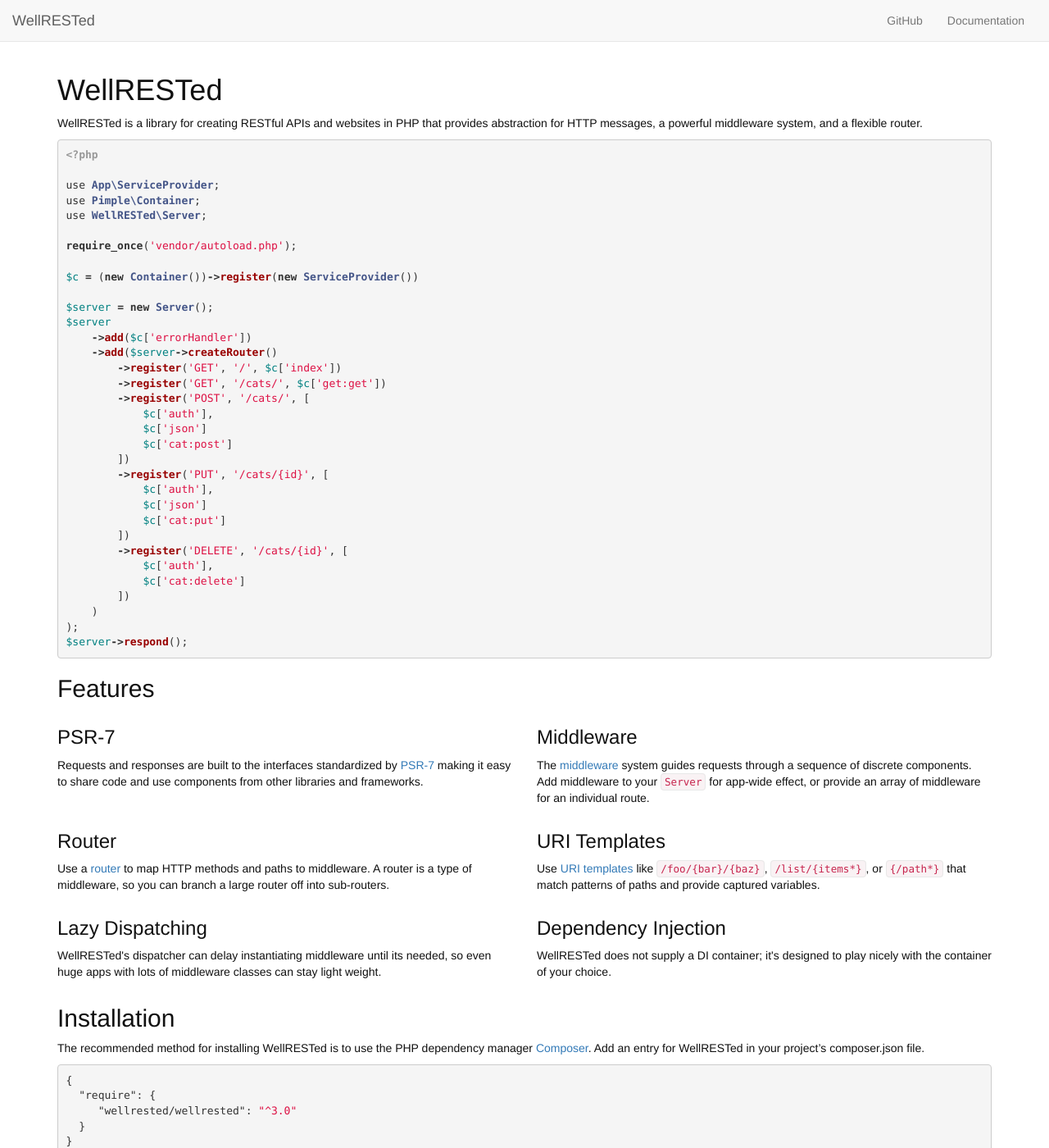
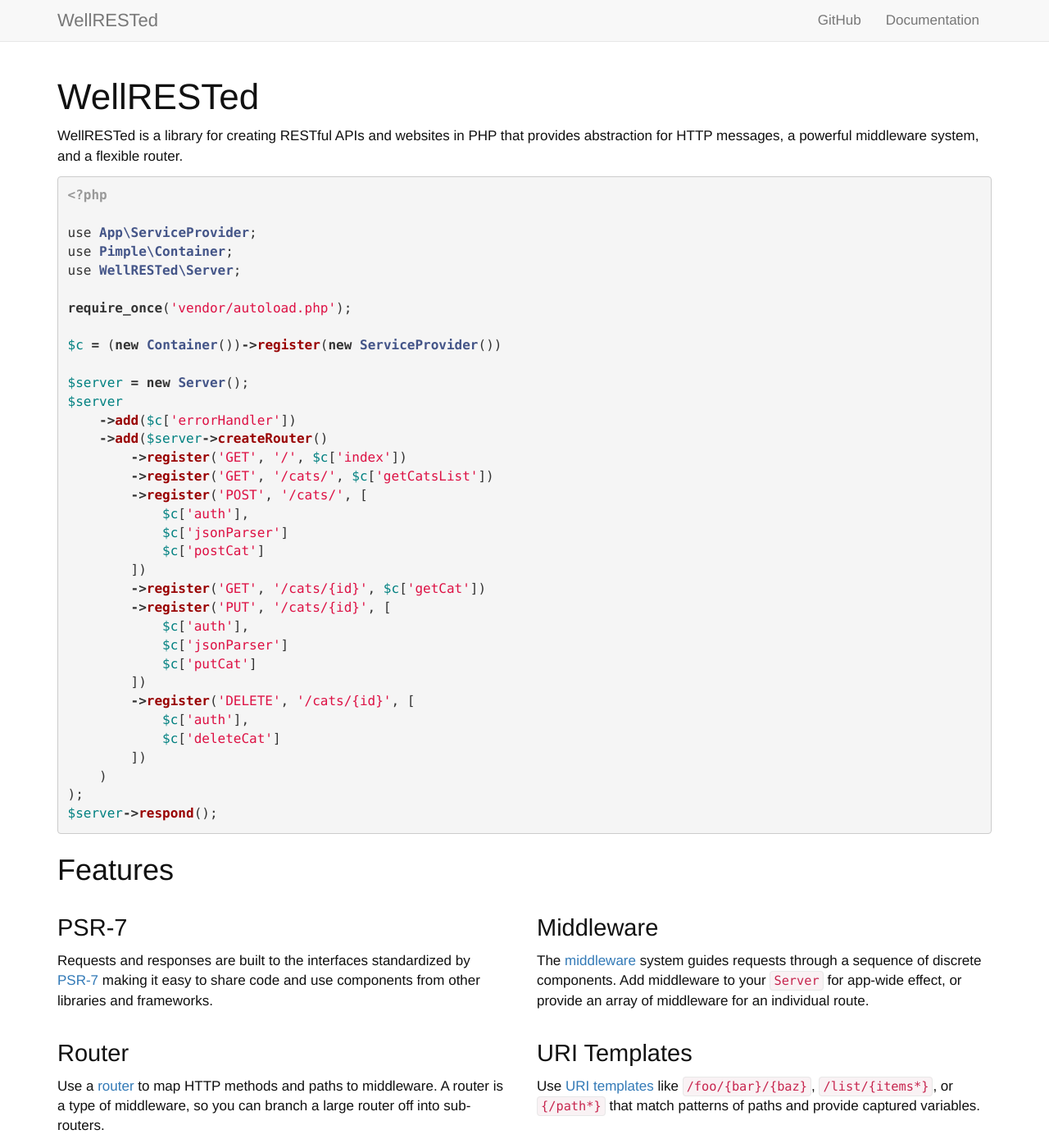
Before and after one commit to wellrestedphp/wellrestedphp.github.io, a Jekyll site: the page built from index.html, in a window 1280 px wide and 1400 px high. Shown: the whole window at 82% size. Built offline with Jekyll 4.4.1, drawn with Linux system fonts in a browser that asks for light colours; some of the changed text lies outside the part shown.

Commit message:
Add footer and update index content

```diff
--- a/_includes/footer.html
+++ b/_includes/footer.html
@@ -1,2 +1,9 @@
 <footer class="footer">
+    <div class="container footer-container">
+        <div class="row footer-row">
+            <div class="col-sm-12 text-center">
+                <small>Copyright ® 2016 by PJ Dietz</small>
+            </div>
+        </div>
+    </div>
 </footer>
--- a/_includes/header.html
+++ b/_includes/header.html
@@ -1,6 +1,6 @@
 <header class="site-header">
     <nav class="navbar navbar-default navbar-fixed-top">
-        <div class="container-fluid">
+        <div class="container">
             <!-- Brand and toggle get grouped for better mobile display -->
             <div class="navbar-header">
                 <button type="button" class="navbar-toggle collapsed" data-toggle="collapse" data-target="#bs-example-navbar-collapse-1" aria-expanded="false">
--- a/_sass/_site.scss
+++ b/_sass/_site.scss
@@ -1,3 +1,18 @@
 body {
     padding-top: 70px;
 }
+
+.footer-container {
+    margin-top: 30px;
+    border-top: 2px solid #ddd;
+    padding-top: 30px;
+    margin-bottom: 30px;
+}
+
+.no-break {
+    white-space: nowrap;
+}
+
+footer small {
+    font-size: 12px;
+}
--- /dev/null
+++ b/_sass/_variables.scss
@@ -0,0 +1 @@
+$font-size-base:17px !default;
--- a/css/main.scss
+++ b/css/main.scss
@@ -47,6 +47,7 @@
 
 // Import partials from `sass_dir` (defaults to `_sass`)
 @import
+    "variables",
     "base",
     "syntax-highlighting",
     "bootstrap",
--- a/index.html
+++ b/index.html
@@ -3,6 +3,7 @@
 ---
 
 <div class="home">
+
     <h1>WellRESTed</h1>
     <p>WellRESTed is a library for creating RESTful APIs and websites in PHP
         that provides abstraction for HTTP messages, a powerful middleware
@@ -24,20 +25,21 @@
     ->add($c['errorHandler'])
     ->add($server->createRouter()
         ->register('GET', '/', $c['index'])
-        ->register('GET', '/cats/', $c['get:get'])
+        ->register('GET', '/cats/', $c['getCatsList'])
         ->register('POST', '/cats/', [
             $c['auth'],
-            $c['json']
-            $c['cat:post']
+            $c['jsonParser']
+            $c['postCat']
         ])
+        ->register('GET', '/cats/{id}', $c['getCat'])
         ->register('PUT', '/cats/{id}', [
             $c['auth'],
-            $c['json']
-            $c['cat:put']
+            $c['jsonParser']
+            $c['putCat']
         ])
         ->register('DELETE', '/cats/{id}', [
             $c['auth'],
-            $c['cat:delete']
+            $c['deleteCat']
         ])
     )
 );
@@ -50,7 +52,7 @@
         <div class="col-sm-6">
             <h3>PSR-7</h3>
             <p>Requests and responses are built to the interfaces standardized by
-                <a href="http://www.php-fig.org/psr/psr-7/">PSR-7</a> making it easy to
+                <a class="no-break" href="http://www.php-fig.org/psr/psr-7/">PSR-7</a> making it easy to
                 share code and use components from other libraries and frameworks.</p>
         </div>
         <div class="col-sm-6">
@@ -58,7 +60,7 @@
             <p>The <a href="http://wellrested.readthedocs.io/en/latest/middleware.html">middleware</a>
                 system guides requests through a sequence of discrete components. Add
                 middleware to your <code>Server</code> for app-wide effect, or provide
-                an array of middleware for an individual route.
+                an array of middleware for an individual route.</p>
         </div>
     </div>
     <div class="row">
@@ -81,7 +83,7 @@
         <div class="col-sm-6">
             <h3>Lazy Dispatching</h3>
             <p>WellRESTed's dispatcher can delay instantiating middleware until its
-                needed, so even huge apps with lots of middleware classes can stay light
+                needed, so even huge apps with lots of middleware can stay light
                 weight.</p>
         </div>
         <div class="col-sm-6">
```
